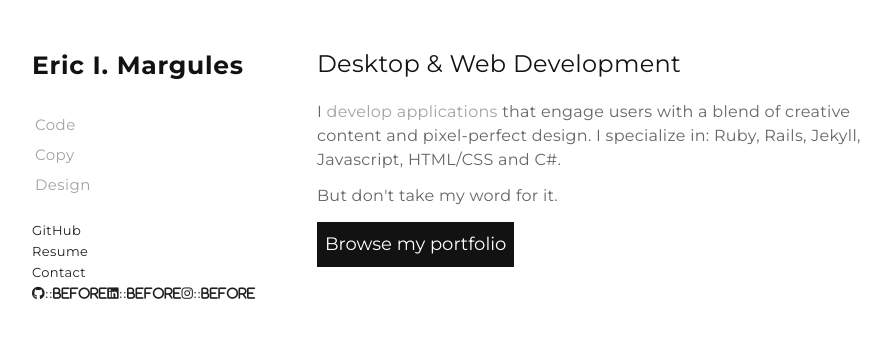
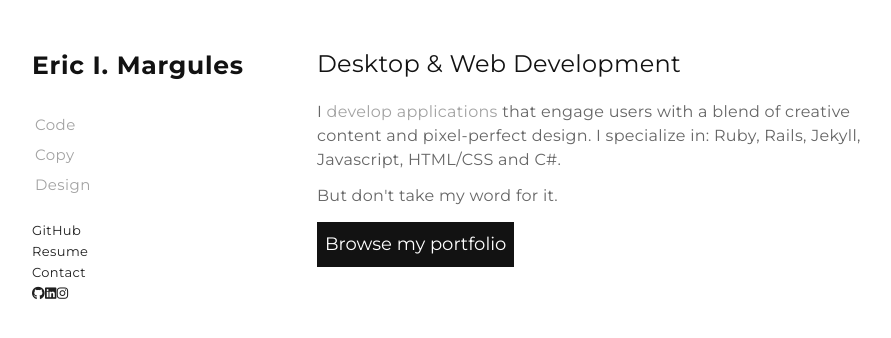
Before and after one commit to ericmargules/ericmargul.es, a Jekyll site: the page built from index.html, in a window 1280 px wide. Shown: the top 338 px of the page, without its empty margins (158-1049 px from the left). Built offline with Jekyll 4.4.1, drawn with Linux system fonts in a browser that asks for light colours; nearby versions of some CDN libraries.

Commit message:
remove "::before" from social media icons

```diff
--- a/_includes/header.html
+++ b/_includes/header.html
@@ -20,7 +20,7 @@
         <li><a href="https://github.com/ericmargules">GitHub</a></li>
         <li><a href="{{site.url}}/images/Eric-Margules-Resume.pdf">Resume</a></li>
         <li><a href="{{site.url}}/contact.html">Contact</a></li>
-        <li><a class="fa fa-github" href="https://github.com/ericmargules">::before</a><a class="fa fa-linkedin-square" href="https://www.linkedin.com/in/ericmargules/">::before</a><a class="fa fa-instagram" href="https://www.instagram.com/dot_each_do/">::before</a></li>
+        <li><a class="fa fa-github" href="https://github.com/ericmargules"></a><a class="fa fa-linkedin-square" href="https://www.linkedin.com/in/ericmargules/"></a><a class="fa fa-instagram" href="https://www.instagram.com/dot_each_do/"></a></li>
       </ul>
     </div>
   </nav>
```
